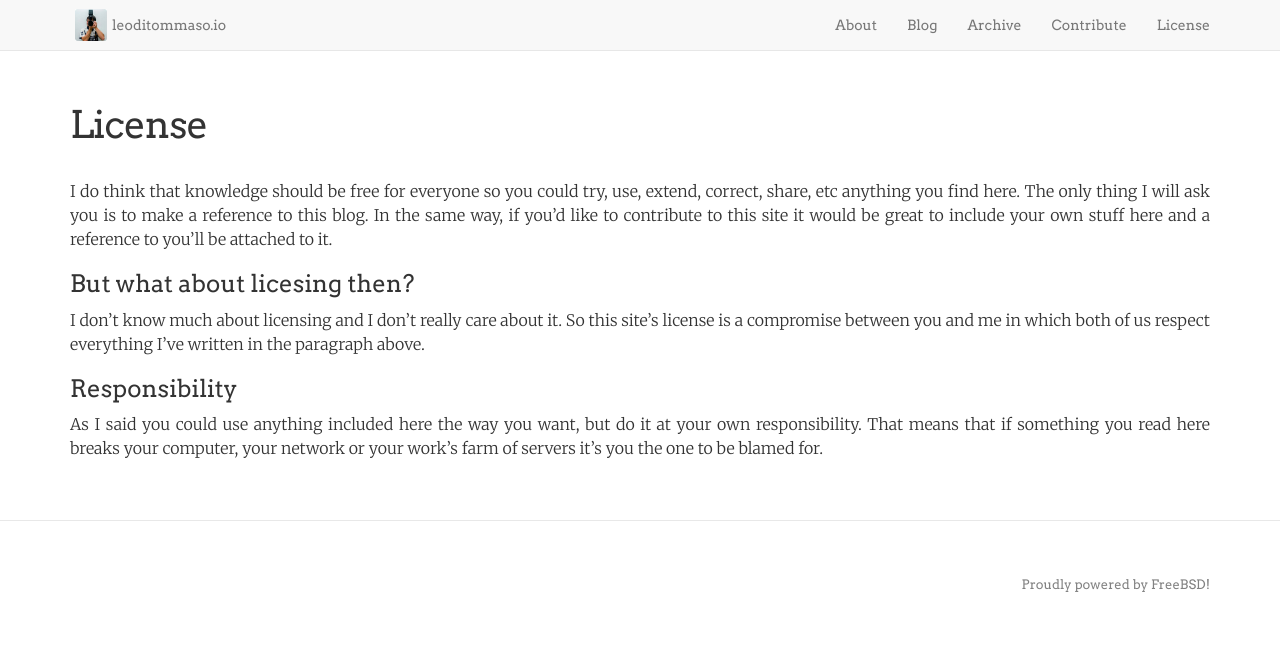
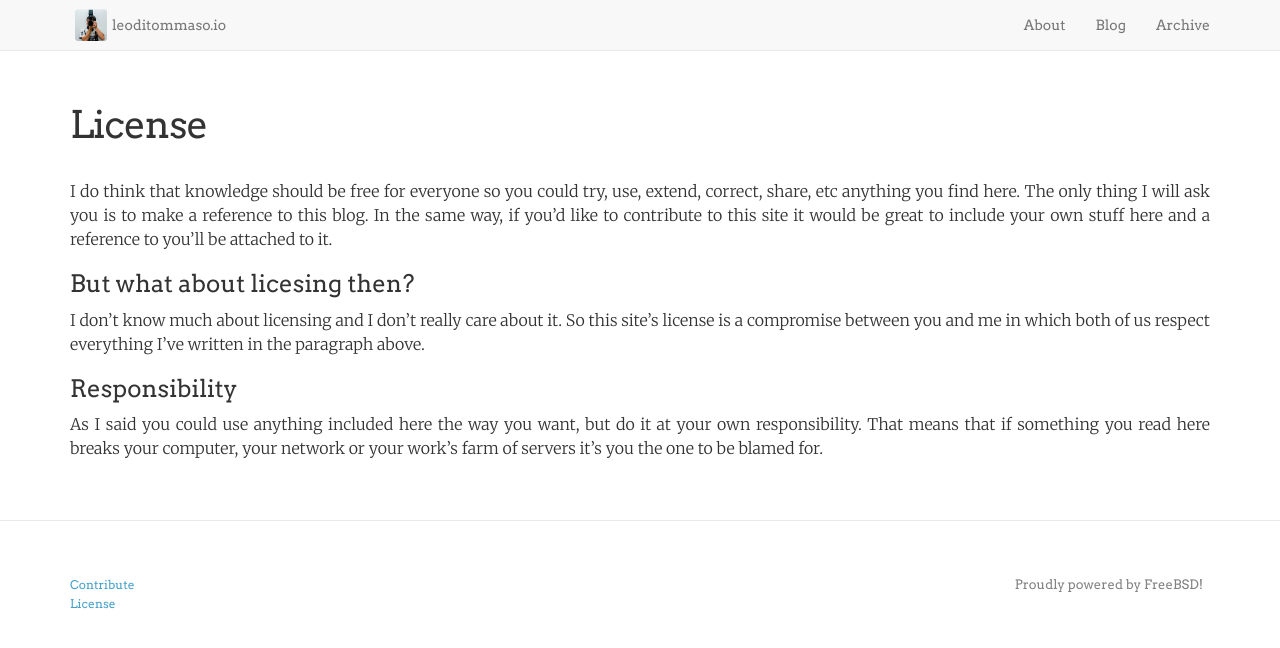
Before and after one commit to leoditommaso/leoditommaso.io, a Jekyll site: the page built from license.md, in a window 1280 px wide. Shown: the top 648 px of the page. Built offline with Jekyll 4.4.1, drawn with Linux system fonts in a browser that asks for light colours.

Commit message:
Modified top bar menu.
* Contribute and License were moved to footer.
* Line in front page width is now 100% (instead of 520px).

```diff
--- a/_includes/footer.html
+++ b/_includes/footer.html
@@ -3,7 +3,17 @@
   <div class="wrapper">
 
     <div class="footer-col-wrapper">
+      <div class="footer-col  footer-col-1">
+        <ul class="bottom-text">
+          <li><a class="page-link" href="/archive/">Contribute</a></li>
+          <li><a class="page-link" href="/about/">License</a></li>
+        </ul>
+      </div>
+      <div class="footer-col  footer-col-3">
+        <ul class="bottom-text">
         <p class="bottom-text">{{ site.description }}</p>
+        </ul>
+      </div>
     </div>
   </div>
 
--- a/_includes/header.html
+++ b/_includes/header.html
@@ -23,12 +23,6 @@
                     <li>
                     <a class="navbar-link" href="/archive/">Archive</a>
                     </li>
-                    <li>
-                        <a class="navbar-link" href="/contribute/">Contribute</a>
-                    </li>
-                    <li>
-                        <a class="navbar-link" href="/license/">License</a>
-                    </li>
                 </ul>
             </div>
             <!-- /.navbar-collapse -->
--- a/_sass/_layout.scss
+++ b/_sass/_layout.scss
@@ -141,18 +141,18 @@
 .footer-col-1, .footer-col-2 {
     width: -webkit-calc(15% - (#{$spacing-unit} / 2));
     width:         calc(15% - (#{$spacing-unit} / 2));
+    text-align: left;
 }
 
 .bottom-text {
     list-style-type: none;
     margin-left: 0px;
-    text-align: right;
     font-family: $font-titles;
 }
 
 .footer-col-3 {
-    width: -webkit-calc(70% - (#{$spacing-unit} / 2));
-    width:         calc(70% - (#{$spacing-unit} / 2));
+    width: -webkit-calc(87% - (#{$spacing-unit} / 2));
+    width:         calc(87% - (#{$spacing-unit} / 2));
     text-align: right;
 }
 
--- a/_sass/_leoditommaso.scss
+++ b/_sass/_leoditommaso.scss
@@ -75,7 +75,6 @@ hr .intro-divider {
 }
 
 .intro-divider {
-    width: 520px;
     border-top: 1px solid #f8f8f8;
     border-bottom: 1px solid rgba(0,0,0,0.2);
     text-align: center;
```
